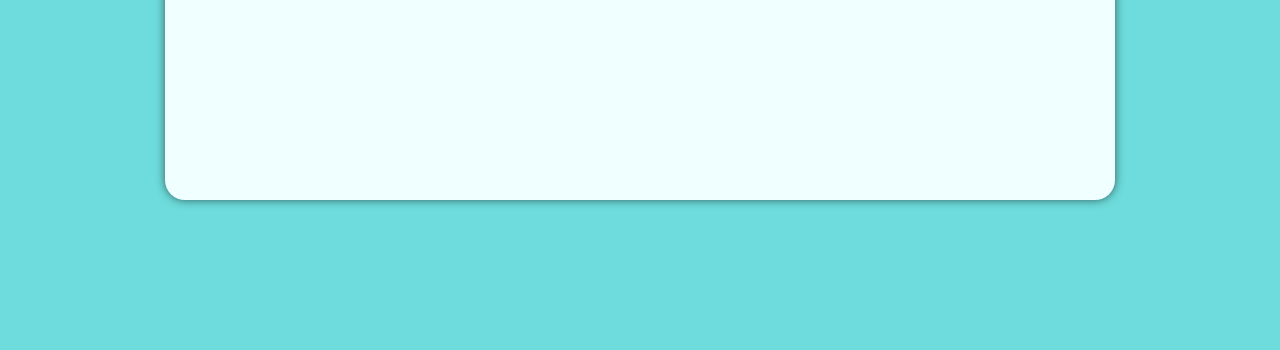
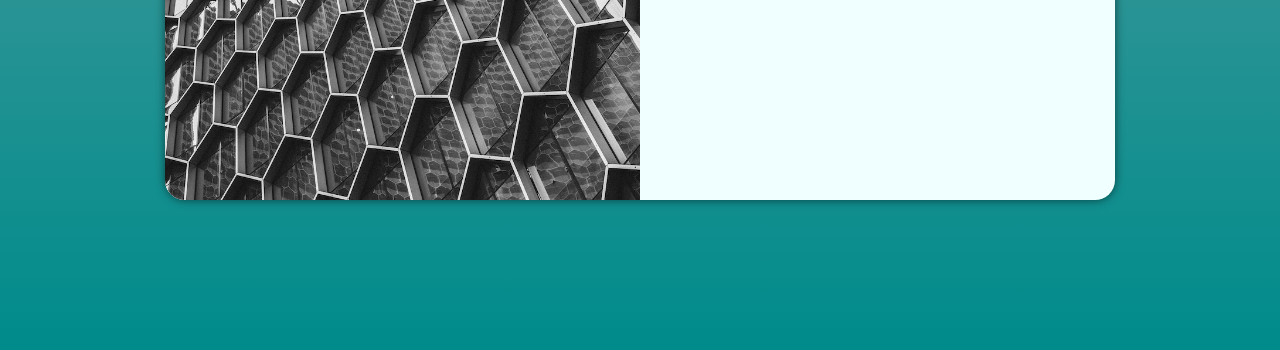
Before and after one commit to Gabriela-Costa/projeto-login, a plain HTML site: page index.html in a window 1280 px wide. Shown: the part 450-800 px from the top of the page. Drawn offline with Linux system fonts and the light colour scheme.

Commit message:
media query correção

```diff
--- a/estilos/media-query.css
+++ b/estilos/media-query.css
@@ -18,12 +18,12 @@
     }
 }
 
-@media screen and (min-width:992px) {
+@media screen and (min-width: 992px) {
     section#login {
         width: 950px;
     }
 
-    section#imagem > div#imagem {
+    section#login > div#imagem {
         float: left;
         width: 50%;
         height: 100%;
@@ -32,5 +32,6 @@
     section#login > div#formulario {
         float: right;
         width: 50%;
+
     }
 }
--- a/estilos/style.css
+++ b/estilos/style.css
@@ -8,7 +8,7 @@
 }
 
 body, html {
-    background-color: rgb(110, 220, 220);
+    background-image: linear-gradient(to top, #008b8b, #5f9ea0);
     height: 100vh;
     width: 100vw;
 }
```
